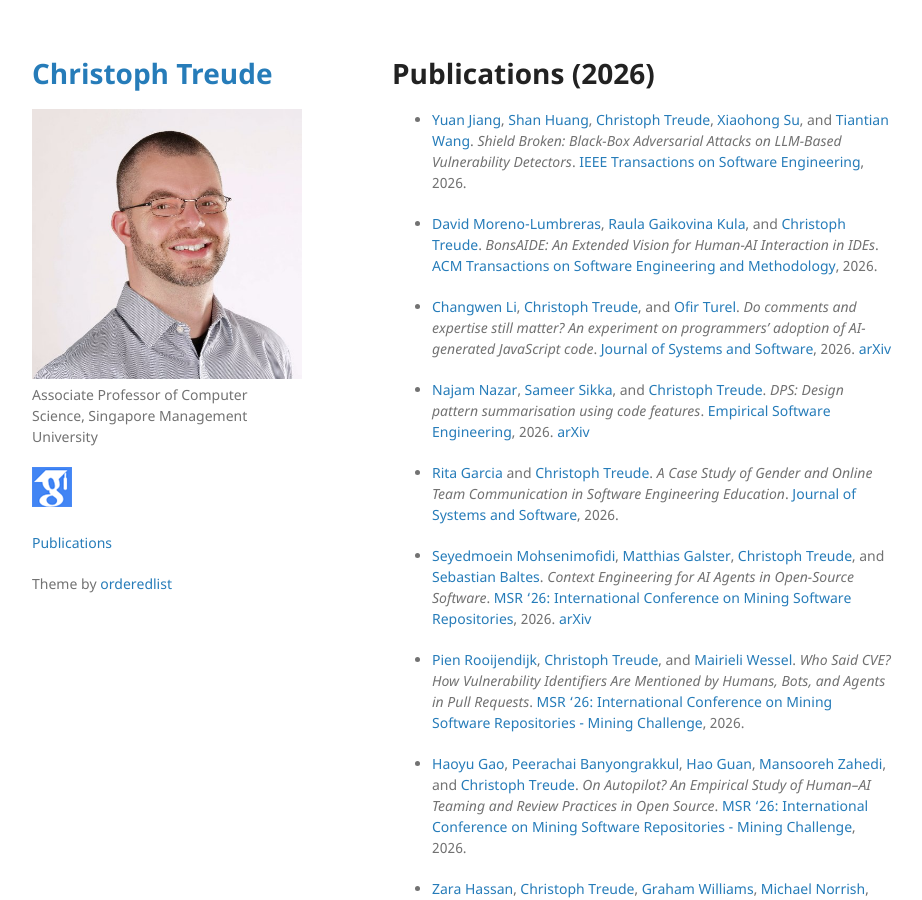
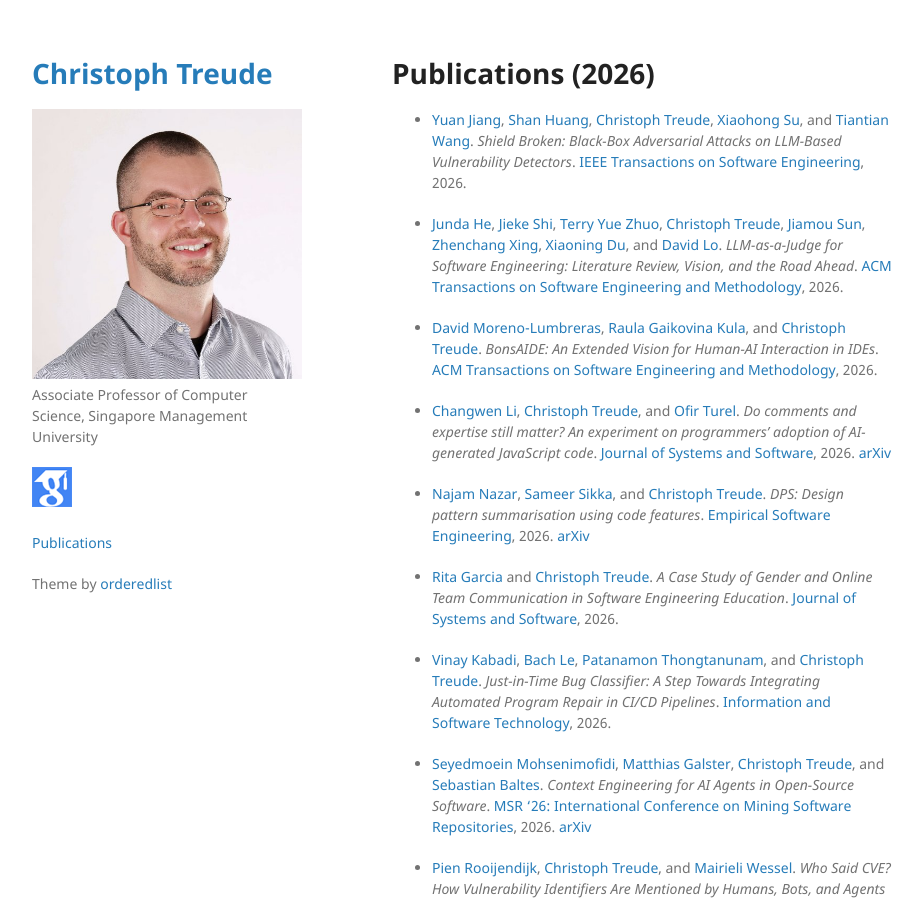
Before and after one commit to ctreude/ctreude.github.io, a Jekyll site: the page built from publications.md, in a window 1280 px wide and 900 px high. Shown: the whole window, without its empty margins (178-1100 px from the left). Built offline with Jekyll 4.4.1, drawn with Linux system fonts in a browser that asks for light colours.

Commit message:
Update publications.md

```diff
--- a/publications.md
+++ b/publications.md
@@ -11,6 +11,8 @@ title: Publications
 
 * [Yuan Jiang](http://www.hit.edu.cn/), [Shan Huang](http://www.hit.edu.cn/), [Christoph Treude](https://ctreude.ca/), [Xiaohong Su](http://homepage.hit.edu.cn/suxiaohong), and [Tiantian Wang](http://homepage.hit.edu.cn/wangtiantian). *Shield Broken: Black-Box Adversarial Attacks on LLM-Based Vulnerability Detectors*. [IEEE Transactions on Software Engineering](https://www.computer.org/csdl/journal/ts), 2026.
 
+* [Junda He](https://jundahe.github.io/), [Jieke Shi](https://jiekeshi.tech/), [Terry Yue Zhuo](https://terryyz.github.io/), [Christoph Treude](https://ctreude.ca/), [Jiamou Sun](https://au.linkedin.com/in/jiamou-sun-7a546a204), [Zhenchang Xing](https://people.csiro.au/X/Z/Zhenchang-Xing/), [Xiaoning Du](https://xiaoningdu.github.io/), and [David Lo](http://www.mysmu.edu/faculty/davidlo/). *LLM-as-a-Judge for Software Engineering: Literature Review, Vision, and the Road Ahead*. [ACM Transactions on Software Engineering and Methodology](https://dl.acm.org/journal/tosem), 2026.
+
 * [David Moreno-Lumbreras](https://dlumbrer.gitlab.io/), [Raula Gaikovina Kula](https://raux.github.io/), and [Christoph Treude](https://ctreude.ca/). *BonsAIDE: An Extended Vision for Human-AI Interaction in IDEs*. [ACM Transactions on Software Engineering and Methodology](https://dl.acm.org/journal/tosem), 2026.
 
 * [Changwen Li](https://au.linkedin.com/in/changwen-li), [Christoph Treude](https://ctreude.ca), and [Ofir Turel](https://oturel1.wixsite.com/ofirturel). *Do comments and expertise still matter? An experiment on programmers’ adoption of AI-generated JavaScript code*. [Journal of Systems and Software](https://www.sciencedirect.com/journal/journal-of-systems-and-software), 2026. [arXiv](https://arxiv.org/abs/2503.11453)
@@ -18,6 +20,8 @@ title: Publications
 * [Najam Nazar](https://najamnazar.github.io/), [Sameer Sikka](https://github.com/SamSike), and [Christoph Treude](https://ctreude.ca). *DPS: Design pattern summarisation using code features*. [Empirical Software Engineering](https://link.springer.com/journal/10664), 2026. [arXiv](https://arxiv.org/abs/2504.11081)
 
 * [Rita Garcia](https://www.linkedin.com/in/rita-garcia/) and [Christoph Treude](https://ctreude.ca). *A Case Study of Gender and Online Team Communication in Software Engineering Education*. [Journal of Systems and Software](https://www.sciencedirect.com/journal/journal-of-systems-and-software), 2026.
+
+* [Vinay Kabadi](https://au.linkedin.com/in/vinaykabadi), [Bach Le](https://xuanbachle.github.io/), [Patanamon Thongtanunam](https://patanamon.com/), and [Christoph Treude](https://ctreude.ca/). *Just-in-Time Bug Classifier: A Step Towards Integrating Automated Program Repair in CI/CD Pipelines*. [Information and Software Technology](https://www.sciencedirect.com/journal/information-and-software-technology), 2026.
 
 * [Seyedmoein Mohsenimofidi](https://se-uhd.de/), [Matthias Galster](https://www.uni-bamberg.de/en/ese/team/matthias-galster/), [Christoph Treude](https://ctreude.ca), and [Sebastian Baltes](https://empirical-software.engineering/). *Context Engineering for AI Agents in Open-Source Software*. [MSR '26: International Conference on Mining Software Repositories](https://2026.msrconf.org/), 2026. [arXiv](https://arxiv.org/abs/2510.21413)
 
```
